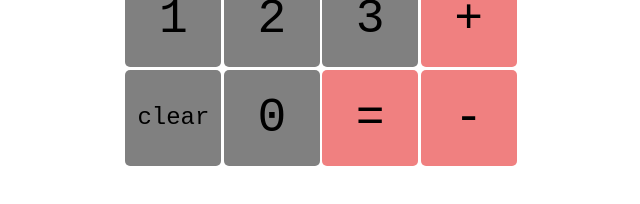
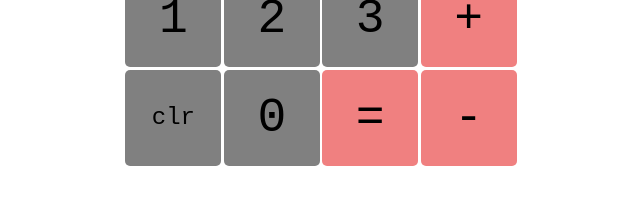
Before and after one commit to dpajek/calc-react, a React (Create React App) app: page / in a window 1280 px wide. Shown: the part 420-624 px from the top of the page, without its empty margins (319-959 px from the left). Built offline with nearby package versions, Linux system fonts and the light colour scheme.

Commit message:
new clear spelling

```diff
--- a/src/components/clearbutton.js
+++ b/src/components/clearbutton.js
@@ -5,7 +5,7 @@ function ClearButton(props) {
   const { onClick } = props;
   return (
     <button className="ClearButton" onClick={onClick}>
-      clear
+      clr
     </button>
   );
 }
```
